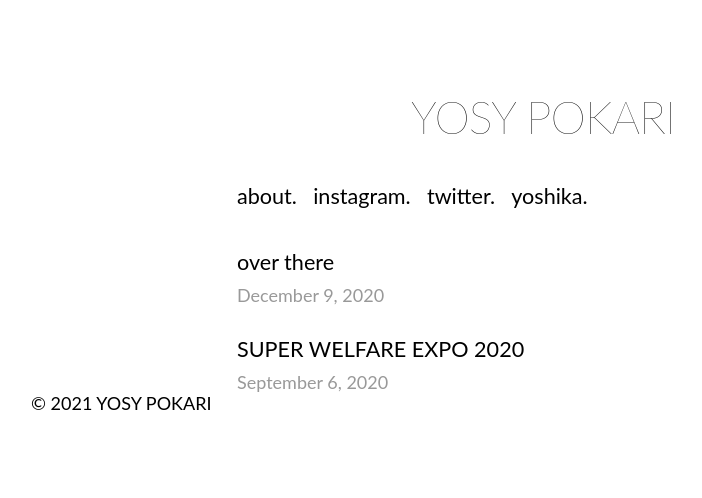
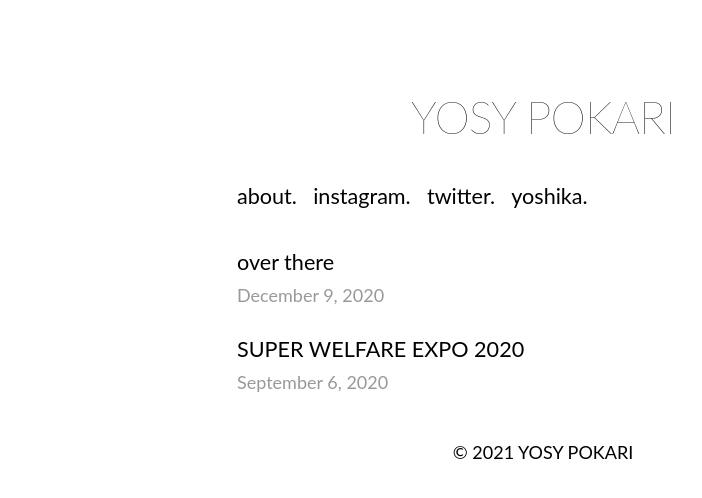
Before and after one commit to pokaryosy/mypage, a Next.js app: page / in a window 1280 px wide. Shown: the top 498 px of the page, without its empty margins (97-799 px from the left). Built offline with nearby package versions, Linux system fonts and the light colour scheme.

Commit message:
198 commits

```diff
--- a/styles/utils.module.css
+++ b/styles/utils.module.css
@@ -85,12 +85,10 @@
 
 
 .footer{
-  position: absolute;
-  top: 0;
-  right: 0;
+  text-align: center;
   bottom: 0;
-  left: 0;
-  margin: auto;
-  width: 80%;
-  height: 3.2rem;
 }
+
+.footer p{
+  display: inline-block;
+}
```
